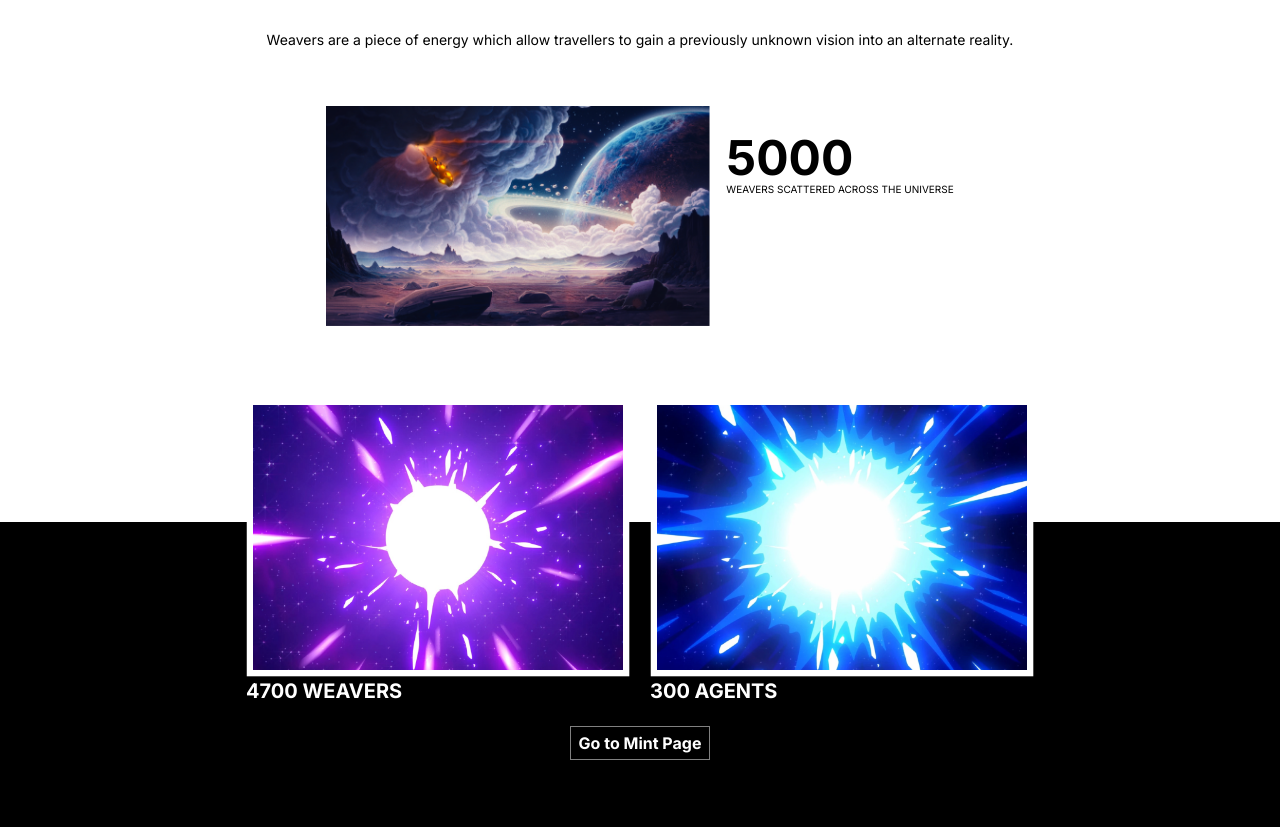
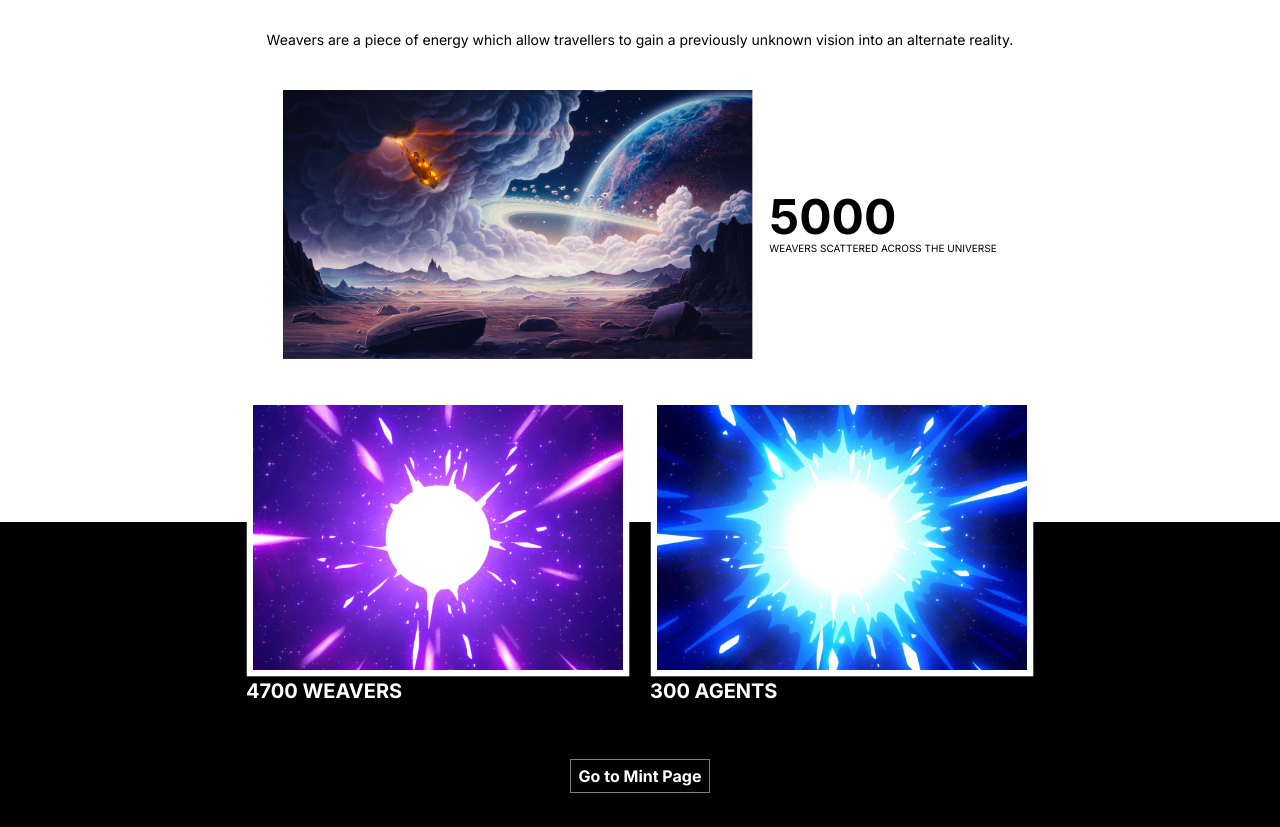
Before and after one commit to Knowledge-JO/webverse, a Next.js app: page / in a window 1280 px wide. Shown: the part 1398-2225 px from the top of the page. Built offline with nearby package versions, Linux system fonts and the light colour scheme.

Commit message:
adjusted size of image

```diff
--- a/components/WeaversSection.tsx
+++ b/components/WeaversSection.tsx
@@ -14,12 +14,12 @@ const WeaversSection = () => {
                     <p className="text-sm">Your guide to the webverse</p>
                 </div>
             </div>
-            <p className="text-center text-sm mt-8 px-10 lg:px-0">Weavers are a piece of energy which allow travellers to gain a previously unknown vision into an alternate reality.</p>
-            <div className="flex flex-col md:flex-row items-center justify-center mt-14">
-                <img src={space.src} className="w-96" alt="" />
-                <div className="ml-4 text-center md:text-left md:text-b">
+            <p className="text-center text-sm mt-8 px-10 lg:px-0 mb-10">Weavers are a piece of energy which allow travellers to gain a previously unknown vision into an alternate reality.</p>
+            <div className="flex flex-col md:flex-row items-center justify-center mt-1 px-10">
+                <img src={space.src} className="w-96 md:w-[470px]" alt="" />
+                <div className="ml-4 text-center md:text-left">
                     <p className="font-bold text-5xl">5000</p>
-                    <p className="text-[10px] pb-[100px]">WEAVERS SCATTERED ACROSS THE UNIVERSE</p>
+                    <p className="text-[10px] pb-[100px] md:pb-0">WEAVERS SCATTERED ACROSS THE UNIVERSE</p>
                 </div>
             </div>
 
```
